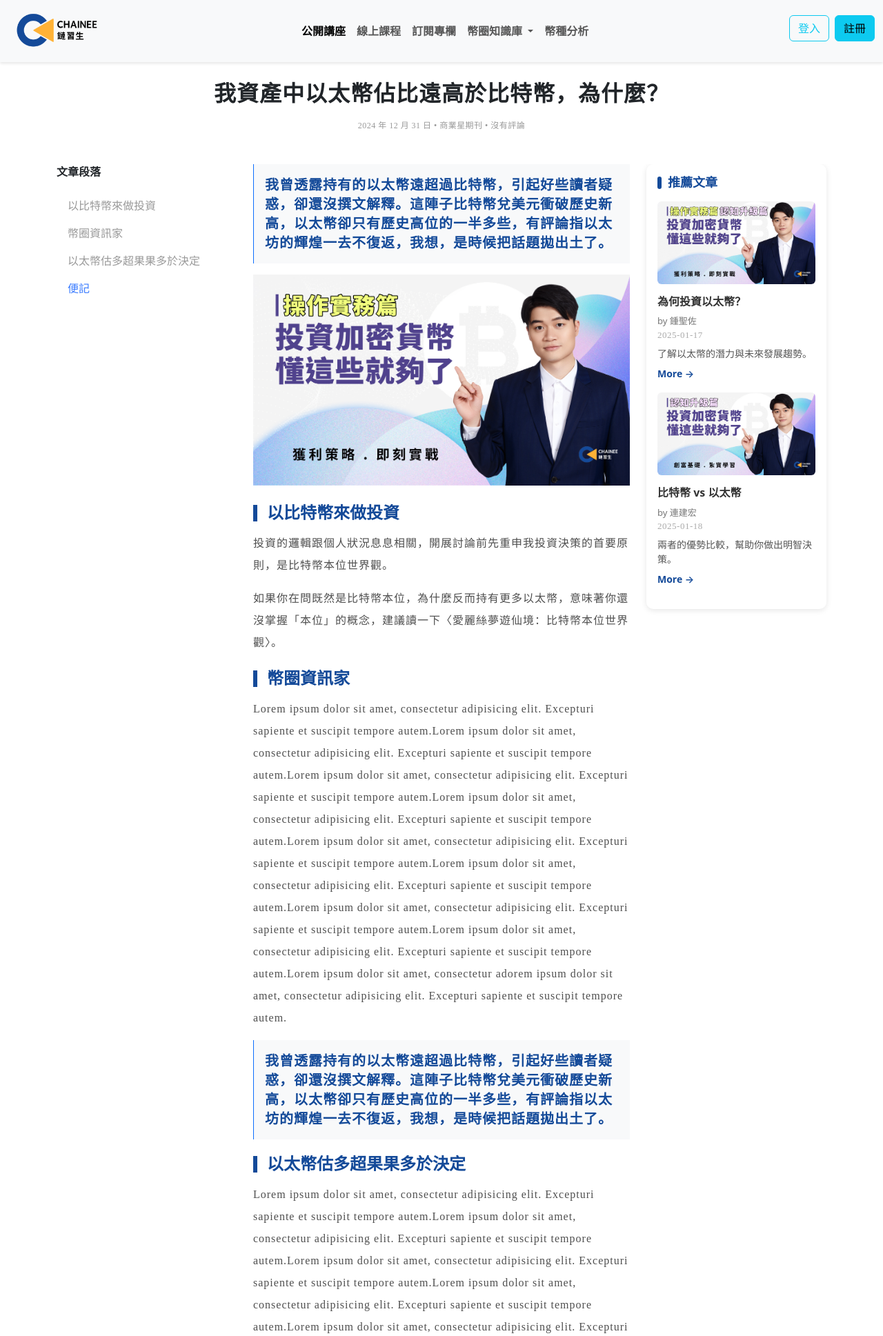
After one commit to Shihjiajyun/chainee_official_new, a PHP site: page /subscription_aticle.php in a window 1280 px wide. The commit adds this page. Shown: the top 1937 px of the page at 69% size. Run offline with PHP 8.4, Linux system fonts and the light colour scheme.

Commit message:
完成文章前端設計

```diff
--- a/admin_subscriptions.php
+++ b/admin_subscriptions.php
@@ -231,6 +231,7 @@ while ($row = $result->fetch_assoc()) {
                                     </div>
 
                                     <a href="admin_subscription.php?id=<?php echo htmlspecialchars($subscription['id']); ?>" class="btn btn-primary mt-3">編輯主題</a>
+                                    <a href="admin_subscription.php?id=<?php echo htmlspecialchars($subscription['id']); ?>" class="btn btn-primary mt-3">編輯文章</a>
                                 </div>
                             </a>
                         </div>
--- /dev/null
+++ b/css/subscription_article.css
@@ -0,0 +1,242 @@
+/* 讓左側導航固定 */
+#navbar-example,
+aside {
+    position: sticky;
+    top: 80px;
+    height: calc(100vh - 100px);
+    overflow-y: auto;
+}
+
+#navbar-example .nav-item a {
+    color: #999999;
+}
+
+#navbar-example .nav-link.active {
+    color: #397bff;
+}
+
+blockquote {
+    color: #144a99;
+    font-family: Noto Sans TC;
+    font-size: 20px;
+    font-weight: 700;
+    line-height: 28px;
+    letter-spacing: 1px;
+    text-align: left;
+    text-underline-position: from-font;
+    text-decoration-skip-ink: none;
+}
+
+.breadcrumb {
+    text-align: center;
+    font-size: 14px;
+    color: #999999;
+    margin-bottom: 10px;
+}
+
+.breadcrumb a {
+    color: #999999;
+    text-decoration: none;
+}
+
+.breadcrumb a:hover {
+    text-decoration: underline;
+}
+
+.title {
+    font-family: Noto Sans TC;
+    font-size: 32px;
+    font-weight: 700;
+    line-height: 60px;
+    letter-spacing: 1px;
+    text-underline-position: from-font;
+    text-decoration-skip-ink: none;
+    text-align: center;
+}
+
+header {
+    text-align: center;
+}
+
+.date {
+    font-family: Noto Sans TC;
+    font-size: 12px;
+    font-weight: 400;
+    line-height: 16px;
+    letter-spacing: 0.04em;
+    text-underline-position: from-font;
+    text-decoration-skip-ink: none;
+    color: #999999;
+}
+
+main img {
+    width: 100%;
+    margin-bottom: 20px;
+}
+
+.content-section h2 {
+    font-family: Noto Sans TC;
+    font-size: 24px;
+    font-weight: 700;
+    line-height: 40px;
+    text-align: left;
+    text-underline-position: from-font;
+    text-decoration-skip-ink: none;
+    color: #144a99;
+    position: relative;
+    padding-left: 20px;
+    /* 確保文字不會被長方形遮擋 */
+}
+
+.content-section h2::before {
+    content: "";
+    display: inline-block;
+    width: 6px;
+    /* 長方形的寬度 */
+    height: 24px;
+    /* 長方形的高度，與字體大小匹配 */
+    background-color: #144a99;
+    /* 長方形顏色 */
+    position: absolute;
+    left: 0;
+    top: 50%;
+    transform: translateY(-50%);
+    /* 垂直置中 */
+}
+
+main p {
+    font-family: Noto Sans TC;
+    font-size: 16px;
+    font-weight: 400;
+    line-height: 32px;
+    letter-spacing: 1px;
+    text-align: left;
+    text-underline-position: from-font;
+    text-decoration-skip-ink: none;
+    color: #4f4f4f;
+}
+
+#navbar-example h3 {
+    font-family: Noto Sans TC;
+    font-size: 16px;
+    font-weight: 700;
+    line-height: 24px;
+    text-align: left;
+    text-underline-position: from-font;
+    text-decoration-skip-ink: none;
+}
+
+/* 推薦文章區塊 */
+aside .card {
+    border: none;
+    box-shadow: 0px 2px 8px rgba(0, 0, 0, 0.1);
+    /* 添加陰影 */
+    border-radius: 10px;
+    /* 圓角 */
+}
+
+/* 標題前的藍色長方形 */
+aside h3 {
+    font-weight: 700;
+    font-size: 18px;
+    color: #144a99;
+    position: relative;
+    padding-left: 15px;
+}
+
+aside h3::before {
+    content: "";
+    width: 6px;
+    height: 18px;
+    background-color: #144a99;
+    position: absolute;
+    left: 0;
+    top: 50%;
+    transform: translateY(-50%);
+    border-radius: 3px;
+}
+
+/* 文章圖片 */
+.article-item img {
+    width: 100%;
+    height: 120px;
+    /* 固定高度 */
+    object-fit: cover;
+    border-radius: 8px;
+}
+
+/* 文章標題 */
+.article-item h4 a {
+    font-size: 16px;
+    font-weight: 600;
+    color: #333;
+    transition: color 0.3s ease;
+}
+
+.article-item h4 a:hover {
+    color: #144a99;
+}
+
+/* 作者與日期 */
+.article-item .author {
+    font-size: 13px;
+    color: #777;
+    margin-bottom: 2px;
+}
+
+.article-item .date {
+    font-size: 13px;
+    color: #aaa;
+    margin-bottom: 8px;
+}
+
+/* 文章描述 */
+.article-item p {
+    font-size: 14px;
+    color: #555;
+    margin-bottom: 6px;
+}
+
+/* More 按鈕 */
+.article-item .more {
+    font-size: 14px;
+    color: #144a99;
+    font-weight: 600;
+    text-decoration: none;
+}
+
+.article-item .more:hover {
+    text-decoration: underline;
+}
+
+/* 滾輪樣式（適用於 Webkit 瀏覽器，如 Chrome 和 Edge） */
+aside::-webkit-scrollbar {
+    width: 8px;
+    /* 設定滾輪寬度 */
+}
+
+aside::-webkit-scrollbar-track {
+    background: #f0f0f0;
+    /* 滾動軌道背景色 */
+    border-radius: 10px;
+    /* 圓角 */
+}
+
+aside::-webkit-scrollbar-thumb {
+    background: #777778;
+    /* 滾動條顏色 */
+    border-radius: 10px;
+    /* 圓角 */
+    border: 2px solid #f0f0f0;
+    /* 讓滾輪看起來有間距 */
+}
+
+aside::-webkit-scrollbar-thumb:hover {
+    background: #424343;
+    /* 滑鼠懸停時的顏色 */
+}
+
+.header {
+    margin-left: auto;
+    margin-right: auto;
+}
--- a/navbar.php
+++ b/navbar.php
@@ -9,7 +9,6 @@
         /* 去掉多餘的 padding */
         background: white;
         box-shadow: 0 2px 4px rgba(0, 0, 0, 0.1);
-        font-family: 'Arial', sans-serif;
         font-weight: 900;
     }
 
--- /dev/null
+++ b/subscription_aticle.php
@@ -0,0 +1,117 @@
+<?php
+session_start()
+?>
+
+<!DOCTYPE html>
+<html lang="zh">
+
+<head>
+    <meta charset="UTF-8">
+    <meta name="viewport" content="width=device-width, initial-scale=1.0">
+    <title>博客文章</title>
+    <link href="https://cdn.jsdelivr.net/npm/bootstrap@5.3.2/dist/css/bootstrap.min.css" rel="stylesheet">
+    <link rel="stylesheet" href="css/subscription_article.css">
+</head>
+
+<body data-bs-spy="scroll" data-bs-target="#navbar-example" data-bs-offset="100">
+    <?php include 'navbar.php' ?>
+
+    <div class="container mt-3" id="header_start">
+        <div class="mb-5">
+            <header class="article-header">
+                <h1 class="title">我資產中以太幣佔比遠高於比特幣，為什麼？</h1>
+                <p class="date">2024 年 12 月 31 日 • 商業星期刊 • 沒有評論</p>
+            </header>
+        </div>
+    </div>
+
+    <div class="container" style="margin-top:20px">
+        <div class="row">
+            <!-- 左側導航 -->
+            <nav id="navbar-example" class="col-md-3">
+                <h3 class="mb-3">文章段落</h3>
+                <ul class="nav flex-column"> <!-- 移除 list-group，改用 nav flex-column -->
+                    <li class="nav-item"><a class="nav-link" href="#section1">以比特幣來做投資</a></li>
+                    <li class="nav-item"><a class="nav-link" href="#section2">幣圈資訊家</a></li>
+                    <li class="nav-item"><a class="nav-link" href="#section3">以太幣估多超果果多於決定</a></li>
+                    <li class="nav-item"><a class="nav-link" href="#section4">便記</a></li>
+                </ul>
+            </nav>
+
+            <!-- 主要內容 -->
+            <main class="col-md-6">
+                <article>
+                    <blockquote class="blockquote p-3 border-start border-primary bg-light">
+                        我曾透露持有的以太幣遠超過比特幣，引起好些讀者疑惑，卻還沒撰文解釋。這陣子比特幣兌美元衝破歷史新高，以太幣卻只有歷史高位的一半多些，有評論指以太坊的輝煌一去不復返，我想，是時候把話題拋出土了。
+                    </blockquote>
+
+                    <img src="./img/lesson1.jpg" alt="">
+
+                    <section id="section1" class="content-section">
+                        <h2>以比特幣來做投資</h2>
+                        <p>投資的邏輯跟個人狀況息息相關，開展討論前先重申我投資決策的首要原則，是比特幣本位世界觀。</p>
+
+                        <p>如果你在問既然是比特幣本位，為什麼反而持有更多以太幣，意味著你還沒掌握「本位」的概念，建議讀一下〈愛麗絲夢遊仙境：比特幣本位世界觀〉。</p>
+                    </section>
+
+                    <section id="section2" class="content-section">
+                        <h2>幣圈資訊家</h2>
+                        <p>Lorem ipsum dolor sit amet, consectetur adipisicing elit. Excepturi sapiente et suscipit tempore autem.Lorem ipsum dolor sit amet, consectetur adipisicing elit. Excepturi sapiente et suscipit tempore autem.Lorem ipsum dolor sit amet, consectetur adipisicing elit. Excepturi sapiente et suscipit tempore autem.Lorem ipsum dolor sit amet, consectetur adipisicing elit. Excepturi sapiente et suscipit tempore autem.Lorem ipsum dolor sit amet, consectetur adipisicing elit. Excepturi sapiente et suscipit tempore autem.Lorem ipsum dolor sit amet, consectetur adipisicing elit. Excepturi sapiente et suscipit tempore autem.Lorem ipsum dolor sit amet, consectetur adipisicing elit. Excepturi sapiente et suscipit tempore autem.Lorem ipsum dolor sit amet, consectetur adipisicing elit. Excepturi sapiente et suscipit tempore autem.Lorem ipsum dolor sit amet, consectetur adorem ipsum dolor sit amet, consectetur adipisicing elit. Excepturi sapiente et suscipit tempore autem.</p>
+                    </section>
+
+                    <blockquote class="blockquote p-3 border-start border-primary bg-light">
+                        我曾透露持有的以太幣遠超過比特幣，引起好些讀者疑惑，卻還沒撰文解釋。這陣子比特幣兌美元衝破歷史新高，以太幣卻只有歷史高位的一半多些，有評論指以太坊的輝煌一去不復返，我想，是時候把話題拋出土了。
+                    </blockquote>
+
+                    <section id="section3" class="content-section">
+                        <h2>以太幣估多超果果多於決定</h2>
+                        <p>Lorem ipsum dolor sit amet, consectetur adipisicing elit. Excepturi sapiente et suscipit tempore autem.Lorem ipsum dolor sit amet, consectetur adipisicing elit. Excepturi sapiente et suscipit tempore autem.Lorem ipsum dolor sit amet, consectetur adipisicing elit. Excepturi sapiente et suscipit tempore autem.Lorem ipsum dolor sit amet, consectetur adipisicing elit. Excepturi sapiente et suscipit tempore autem.Lorem ipsum dolor sit amet, consectetur adipisicing elit. Excepturi sapiente et suscipit tempore autem.Lorem ipsum dolor sit amet, consectetur adipisicing elit. Excepturi sapiente et suscipit tempore autem.Lorem ipsum dolor sit amet, consectetur adipisicing elit. Excepturi sapiente et suscipit tempore autem.Lorem ipsum dolor sit amet, consectetur adipisicing elit. Excepturi sapiente et suscipit tempore autem.Lorem ipsum dolor sit amet, consectetur adipisicing elit. Excepturi sapiente et suscipit tempore autem.Lorem ipsum dolor sit amet, consectetur adipisicingtem.Lorem ipsum dolor sit amet, consectetur adipisicing elit. Excepturi sapiente et suscipit tempore autem.Lorem ipsum dolor sit amet, consectetur adipisicing elit. Excepturi sapiente et suscipit tempore autem.Lorem ipsum dolor sit amet, consectetur adipisicing elit. Excepturi sapiente et suscipit tempore autem.</p>
+                    </section>
+
+                    <img src="./img/IG.png" alt="" style="border-radius:25px;">
+
+                    <section id="section4" class="content-section">
+                        <h2>便記</h2>
+                        <p>Lorem ipsum dolor sit amet, consectetur adipisicing elit. Excepturi sapiente et suscipit tempore autem.Lorem ipsum dolor sit amet, consectetur adipisicing elit. Excepturi sapiente et suscipit tempore autem.Lorem ipsum dolor sit amet, consectetur adipisicing elit. Excepturi sapiente et suscipit tempore autem.Lorem ipsum dolor sit amet, consectetur adipisicing elit. Excepturi sapiente et suscipit tempore autem.Lorem ipsum dolor sit amet, consectetur adipisicing elit. Excepturi sapiente et suscipit tempore autem.Lorem ipsum dolor sit amet, consectetur adipisicing elit. Excepturi sapiente et suscipit tempore autem.Lorem ipsum dolor sit amet, consectetur adipisicing elit. Excepturi sapiente et suscipit tempore autem.Lorem ipsum dolor sit amet, consectetur adipisicing elit. Excepturi sapiente et suscipit tempore autem.Lorem ipsum dolor sit amet, consectetur adipisicing elit. Excepturi sapiente et suscipit tempore autem.Lorem ipsum dolor sit amet, consectetur adipisicing elit. Excepturi sapiente et suscipit tempore autem.Lorem ipsum dolor sit amet, consectetur adipisicing elit. Excepturi sapiente et suscipit tempore autem.</p>
+                    </section>
+
+                    <img src="./img/LINE.png" alt="" style="border-radius:25px;">
+                </article>
+            </main>
+
+            <!-- 右側推薦文章 -->
+            <aside class="col-md-3">
+                <div class="card p-3">
+                    <h3 class="mb-3">推薦文章</h3>
+
+                    <!-- 文章項目 -->
+                    <div class="mb-3 article-item">
+                        <img src="./img/lesson.jpg" class="img-fluid rounded" alt="推薦文章封面">
+                        <h4 class="mt-2"><a href="#" class="text-decoration-none">為何投資以太幣？</a></h4>
+                        <p class="author">by 鍾聖佐</p>
+                        <p class="date">2025-01-17</p>
+                        <p>了解以太幣的潛力與未來發展趨勢。</p>
+                        <a href="#" class="more">More →</a>
+                    </div>
+
+                    <div class="mb-3 article-item">
+                        <img src="./img/lesson2.jpg" class="img-fluid rounded" alt="推薦文章封面">
+                        <h4 class="mt-2"><a href="#" class="text-decoration-none">比特幣 vs 以太幣</a></h4>
+                        <p class="author">by 連建宏</p>
+                        <p class="date">2025-01-18</p>
+                        <p>兩者的優勢比較，幫助你做出明智決策。</p>
+                        <a href="#" class="more">More →</a>
+                    </div>
+                </div>
+            </aside>
+
+        </div>
+    </div>
+
+    <script src="https://cdn.jsdelivr.net/npm/bootstrap@5.3.2/dist/js/bootstrap.bundle.min.js"></script>
+</body>
+<footer class="mt-5">
+    <?php include 'footer.php' ?>
+</footer>
+
+</html>
```
Also changed, not shown: subscription_articles.php (added, +124 -0 lines), img/IG.png (added), img/LINE.png (added).
